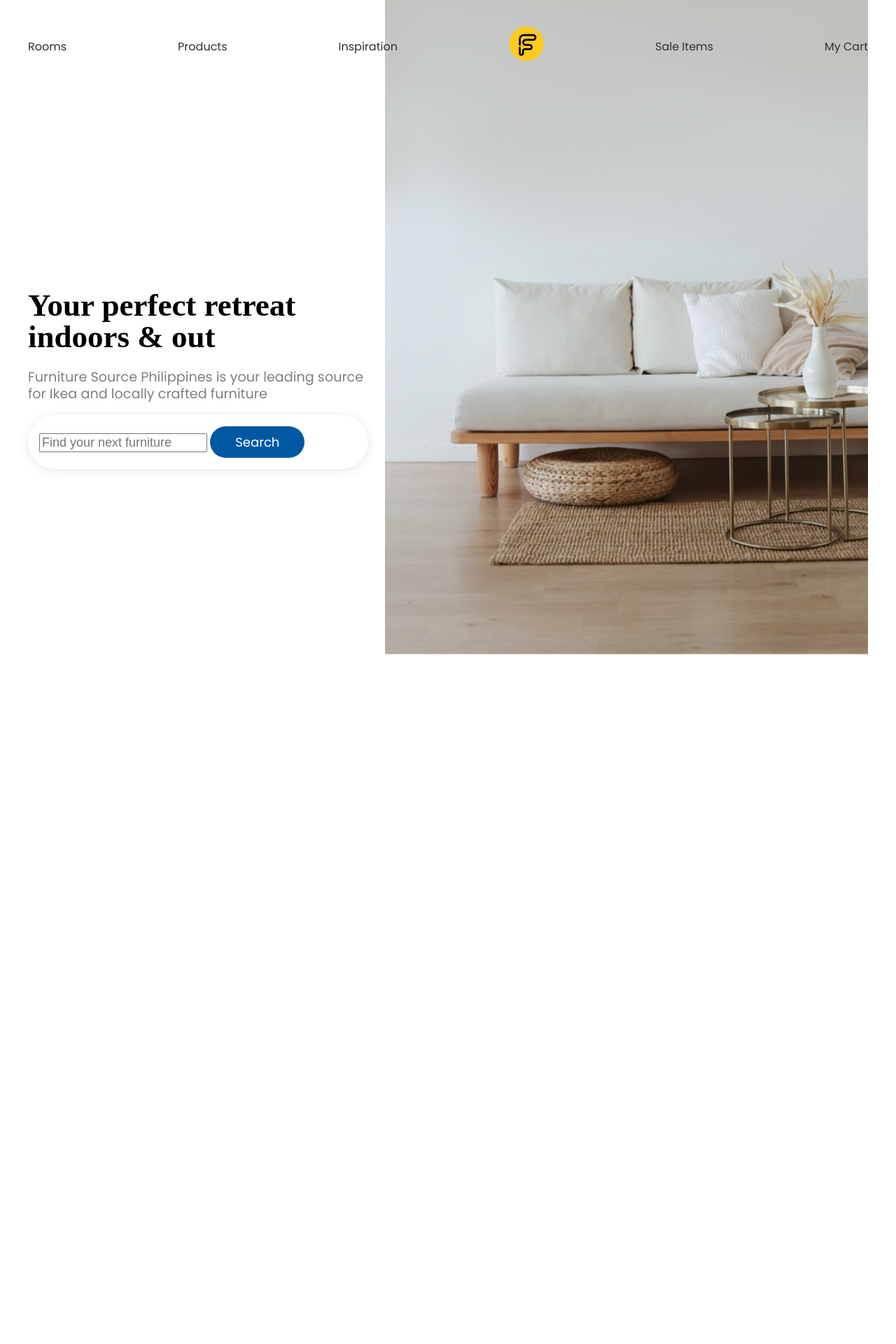
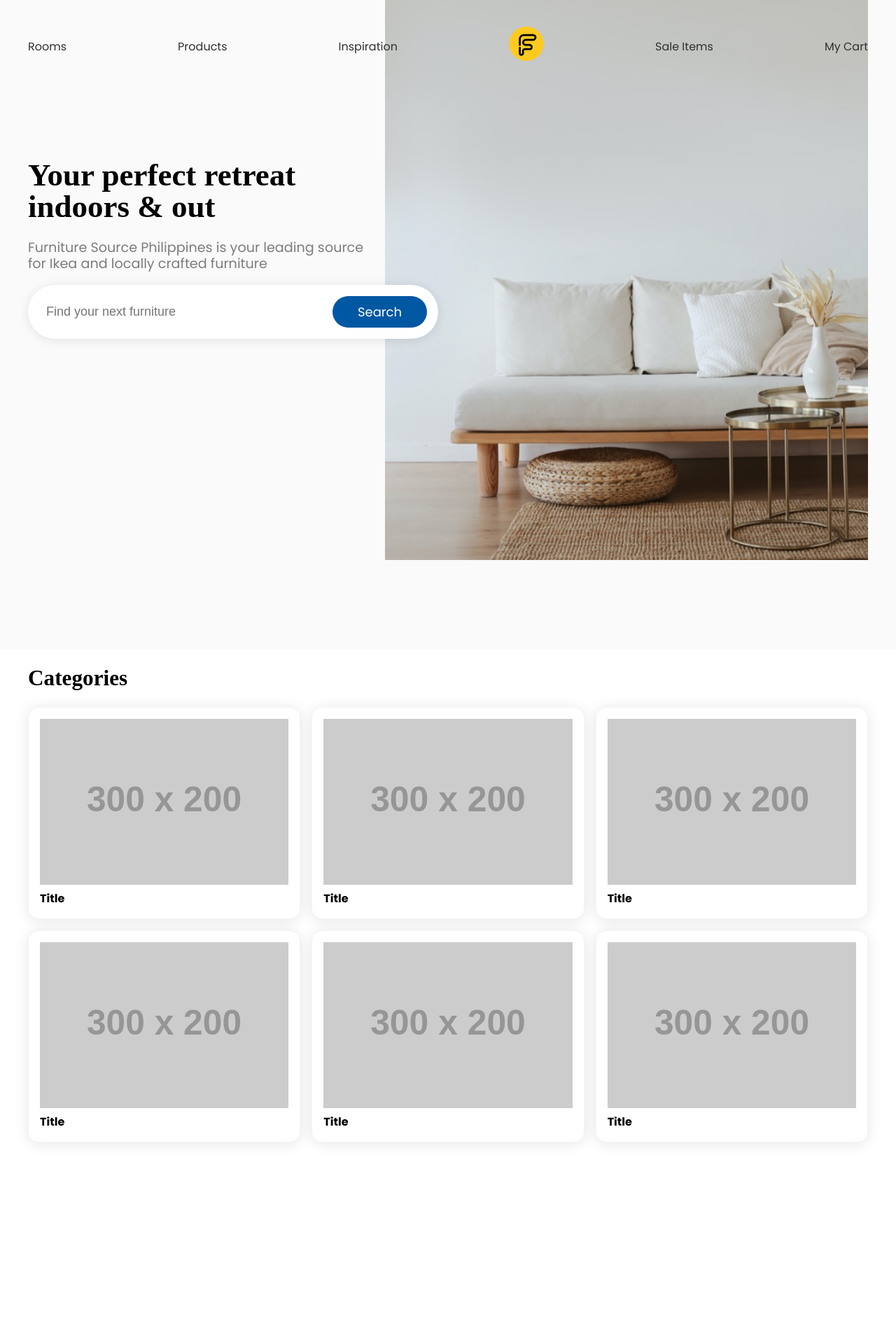
Before and after one commit to nickaguilos/dc-1-sheena-nick, a PHP site: page /home/index.html in a window 1280 px wide. Shown: the top 1920 px of the page at 70% size. Before the commit the page ends 935 px from the top, so only its background shows below. Run offline with PHP 8.4, Linux system fonts and the light colour scheme; grey boxes labelled with a size stand in for pictures from a placeholder-image service; some libraries are stand-ins or nearby versions.

Commit message:
adding cards

```diff
--- a/gulpfile.js
+++ b/gulpfile.js
@@ -3,7 +3,7 @@ const sass = require('gulp-sass');
 const browserSync = require('browser-sync').create();
 
 function style() {
-    return gulp.src('./scss/*.scss')
+    return gulp.src('./scss/**/*.scss')
     .pipe(sass().on('error', sass.logError))
     .pipe(gulp.dest('./web/css'))
     .pipe(browserSync.stream());
--- a/scss/_forms.scss
+++ b/scss/_forms.scss
@@ -1,3 +1,9 @@
 input[type="text"] {
     font-size: 1.125em;
+    border: none;
+    outline: none;
+
+    &:focus {
+        color: $dark-gray;
+    }
 }
--- a/scss/main.scss
+++ b/scss/main.scss
@@ -4,6 +4,7 @@
 @import 'typography';
 @import 'buttons';
 @import 'forms';
+@import 'cards';
 
 // Pages
-@import 'pages/page-home';
+@import 'page-home';
--- a/web/css/main.css
+++ b/web/css/main.css
@@ -21,7 +21,7 @@ a {
   margin: 0 auto;
   gap: 1.5em;
   grid-template-columns: repeat(12, 1fr);
-  grid-template-rows: 50px 1fr 1fr 1fr 1fr; }
+  grid-template-rows: 50px 100px 1fr 1fr 1fr 1fr; }
 
 #site-head {
   display: flex;
@@ -41,7 +41,13 @@ a {
 
 #hero-image {
   grid-column: 6 / 13;
-  grid-row-start: 1; }
+  grid-row: 1 / 4;
+  max-height: 800px;
+  overflow: hidden; }
+
+#site-content {
+  grid-column: 1 / -1;
+  grid-row-start: 4; }
 
 h1, .h1, h2, .h2, h3, .h3, h4, .h4, h5, .h5, h6, .h6 {
   line-height: 1em;
@@ -90,10 +96,33 @@ button, .button {
     padding: 0.5em 2em; }
 
 input[type="text"] {
-  font-size: 1.125em; }
+  font-size: 1.125em;
+  border: none;
+  outline: none; }
+  input[type="text"]:focus {
+    color: #303030; }
 
-#home #search-box {
+.card {
   background: #FFFFFF;
-  box-shadow: 0 2px 15px 0 rgba(0, 0, 0, 0.1);
-  border-radius: 100px;
+  border: 1px solid #F5F5F5;
+  box-shadow: 0 2px 20px 0 rgba(0, 0, 0, 0.1);
+  border-radius: 15px;
   padding: 1em; }
+
+.grid-of-cards {
+  display: grid;
+  grid-template-columns: repeat(3, 1fr);
+  gap: 1em; }
+
+#home {
+  background: linear-gradient(to bottom, #fafafa 30%, #fff 30%); }
+  #home #search-box {
+    background: #FFFFFF;
+    box-shadow: 0 2px 15px 0 rgba(0, 0, 0, 0.1);
+    border-radius: 100px;
+    padding: 1em 1em 1em 1.5em;
+    position: relative;
+    margin-right: -100px;
+    z-index: 1;
+    display: flex;
+    justify-content: space-between; }
--- a/web/home/index.html
+++ b/web/home/index.html
@@ -33,5 +33,41 @@
     <div id="hero-image">
         <img src="/web/images/hero/homepage-hero.jpg" alt="">
     </div>
+
+    <main id="site-content">
+        <h2>Categories</h2>
+
+        <div class="grid-of-cards">
+            <article class="card">
+                <img src="http://placehold.it/300x200" alt="">
+                <strong>Title</strong>
+            </article>
+
+            <article class="card">
+                <img src="http://placehold.it/300x200" alt="">
+                <strong>Title</strong>
+            </article>
+
+            <article class="card">
+                <img src="http://placehold.it/300x200" alt="">
+                <strong>Title</strong>
+            </article>
+
+            <article class="card">
+                <img src="http://placehold.it/300x200" alt="">
+                <strong>Title</strong>
+            </article>
+
+            <article class="card">
+                <img src="http://placehold.it/300x200" alt="">
+                <strong>Title</strong>
+            </article>
+
+            <article class="card">
+                <img src="http://placehold.it/300x200" alt="">
+                <strong>Title</strong>
+            </article>
+        </div>
+    </main>
 </body>
 </html>
```
Also changed, not shown: scss/_cards.scss (added, +13 -0 lines), scss/_grid.scss (+9 -2 lines), scss/_page-home.scss (added, +15 -0 lines), scss/pages/_page-home.scss (deleted, +0 -8 lines).
